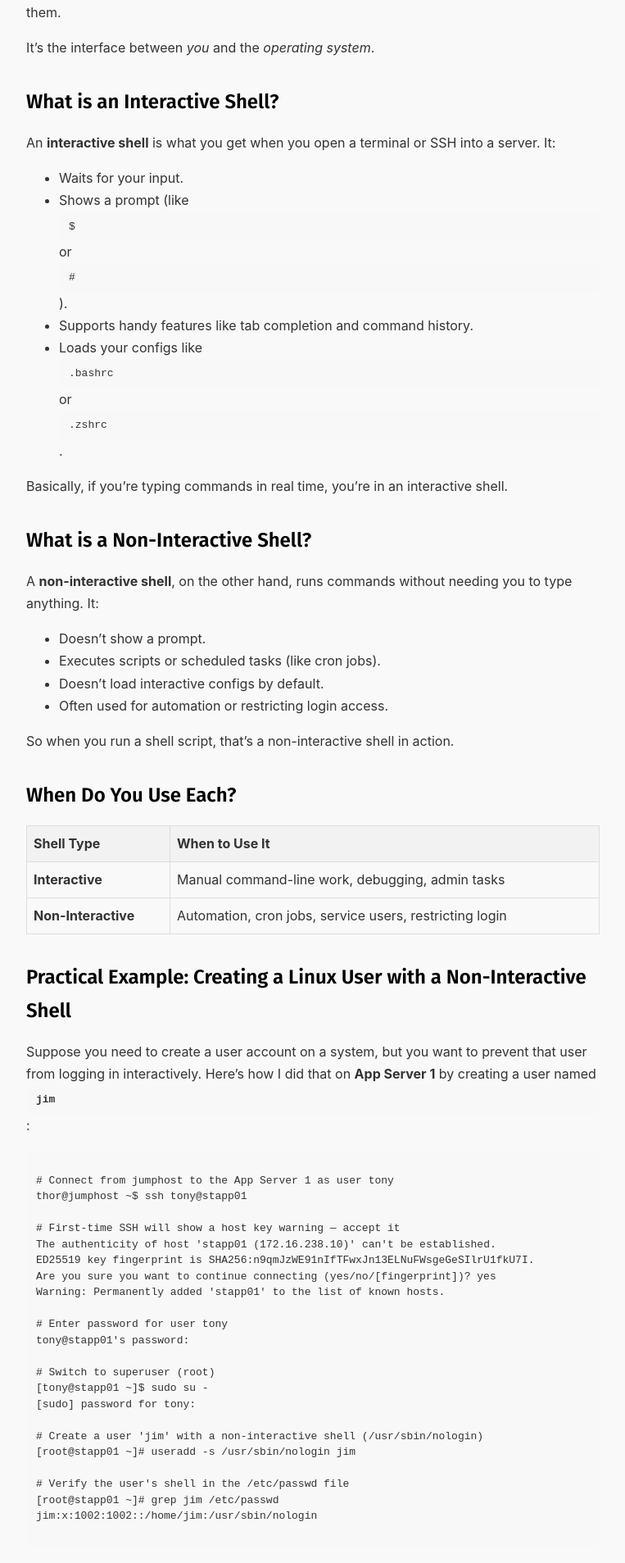
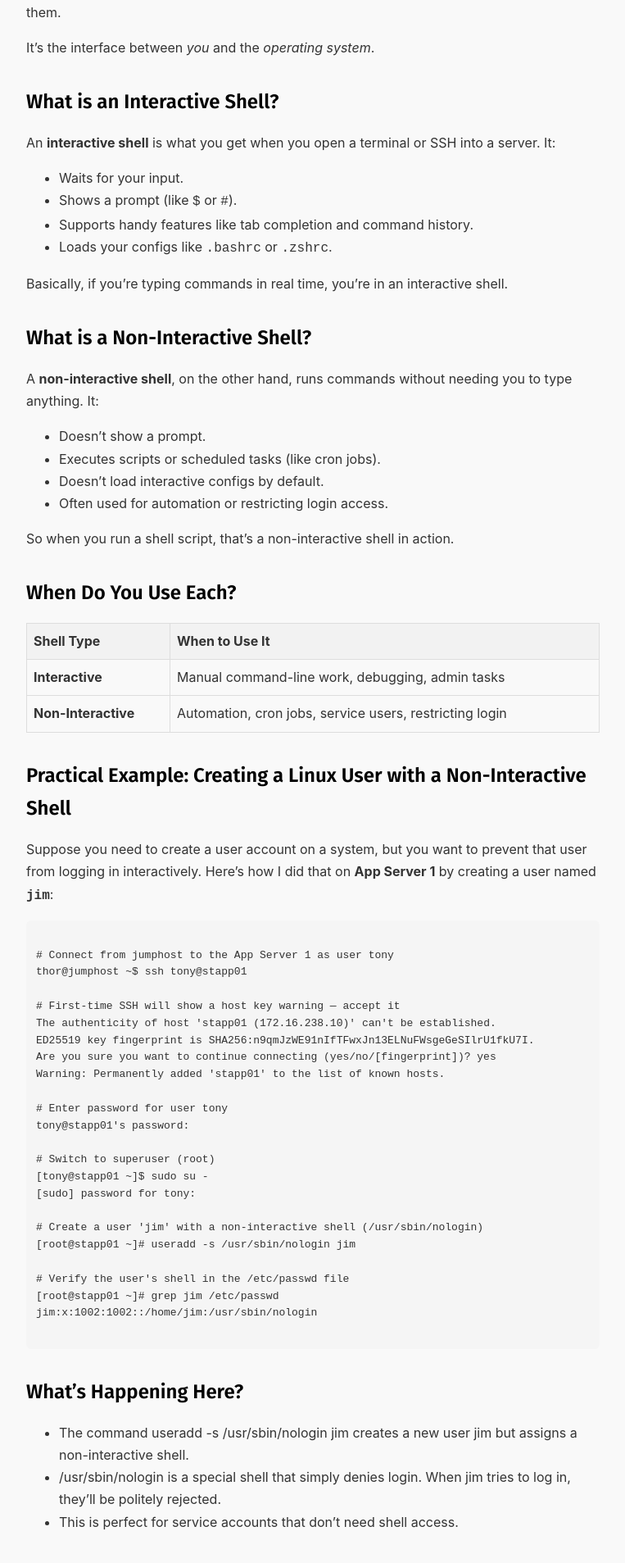
Before and after one commit to srideviblogs/srideviblogs.github.io, a Jekyll site: the page built from _posts/2025-07-30-linux-user-setup.md, in a window 1280 px wide. Shown: the part 738-2645 px from the top of the page at 82% size, without its empty margins (113-876 px from the left). Built offline with Jekyll 4.4.1, drawn with Linux system fonts in a browser that asks for light colours.

Commit message:
Update custom.css

```diff
--- a/assets/css/custom.css
+++ b/assets/css/custom.css
@@ -788,13 +788,13 @@ header.site-header {
 /* Reduce font size for all code blocks */
 
 /* Global style for all code blocks */
-pre code, code {
+pre code {
   font-size: 13px;
-  font-family: 'Fira Code', monospace;
-  background-color: #f8f8f8;
-  padding: 8px 12px;
+  line-height: 1.6;
+  background-color: #f5f5f5;
+  padding: 12px;
   border-radius: 6px;
-  line-height: 1.5;
+  overflow-x: auto;
   display: block;
-  overflow-x: auto;
+  font-family: monospace;
 }
```
